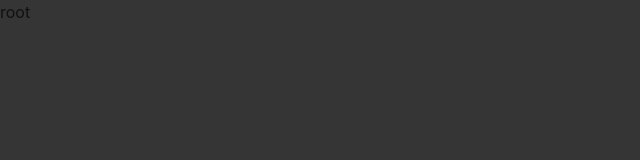
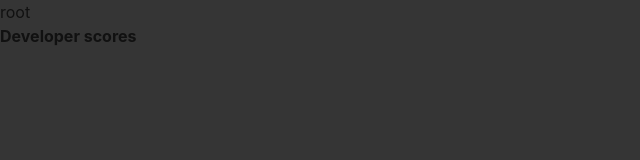
Before and after one commit to Mohammad-Imran01/leetMetrics, a plain HTML site: page index.html in a window 1280 px wide. Shown: the full height of the page, 0-640 px from the left. Drawn offline with Linux system fonts and the light colour scheme.

Commit message:
Add header section for developer scores in index.html

```diff
--- a/index.html
+++ b/index.html
@@ -10,6 +10,13 @@
   <body>
     <div class="root">
       root
+
+      <div class="header-container">
+        <h1 class="heading">
+          Developer scores
+        </h1>
+      </div>
+
     </div>
 
     <script src="./index.js"></script>
```
